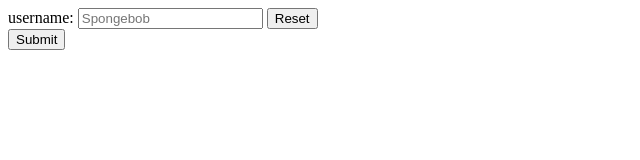
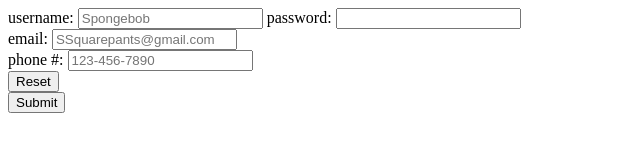
Before and after one commit to wespitia05/BroCodeHTML-CSSCourse, a plain HTML site: page index_forms.html in a window 1280 px wide. Shown: the whole page, without its empty margins (0-640 px from the left). Drawn offline with Linux system fonts and the light colour scheme.

Commit message:
Bro Code forms pt 2

```diff
--- a/index_forms.html
+++ b/index_forms.html
@@ -16,7 +16,17 @@
         <!-- min length sets minimum length for input, max length for maximum length -->
         <input type="text" id="username" placeholder="Spongebob" minlength="6" maxlength="15" required>
 
-        <input type="reset"><br>
+        <label for="password">password:</label>
+        <input type="password" id="password"><br>
+
+        <label for="email">email:</label>
+        <input type="email" id="email" placeholder="SSquarepants@gmail.com"><br>
+
+        <label for="phone">phone #:</label>
+        <!-- pattern tells us the format for the phone number 3 digits - 3 digits - 4 digits -->
+        <input type="tel" id="phone" placeholder="123-456-7890" pattern="[0-9]{3}-[0-9]{3}-[0-9]{4}"><br>
+
+        <input type="reset"><br> <!-- reset button resets all attributes to default -->
         <input type="submit">
 
     </form>
```
